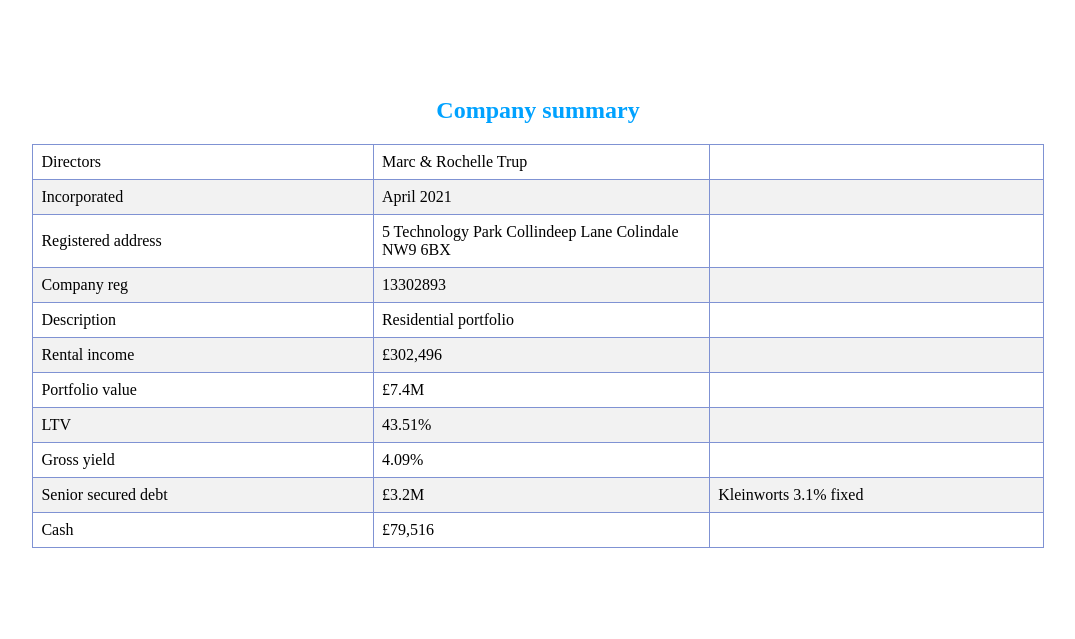
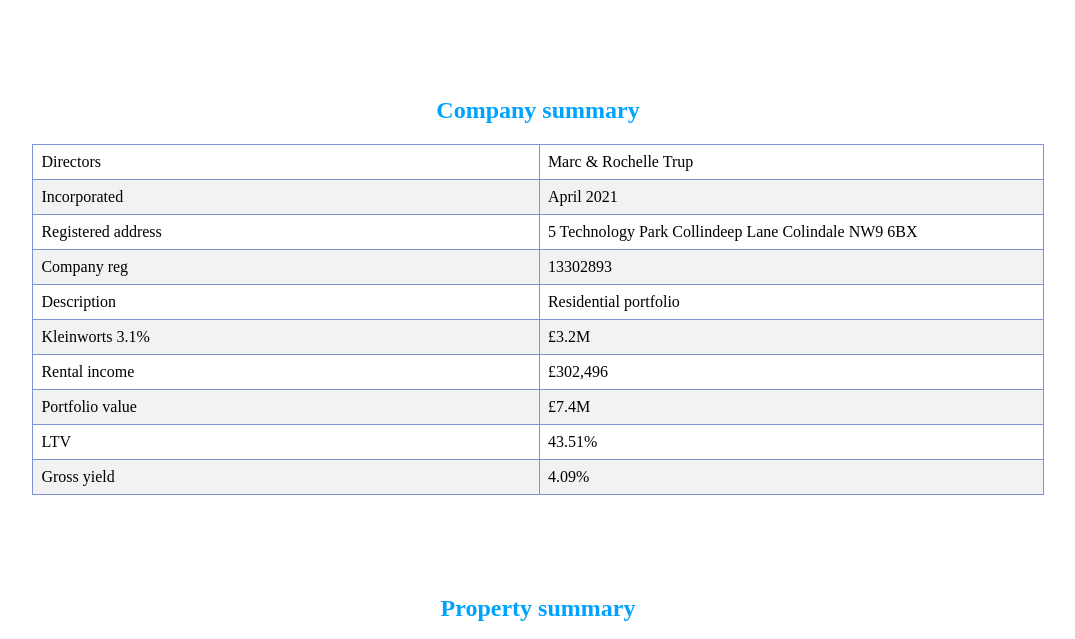
Before and after one commit to Azikcapital/.github.io, a plain HTML site: page index.html in a window 1280 px wide. Shown: the part 100-739 px from the top of the page, without its empty margins (102-1177 px from the left). Drawn offline with Linux system fonts and the light colour scheme.

Commit message:
Add files via upload

```diff
--- a/index.html
+++ b/index.html
@@ -81,53 +81,61 @@
         <tr>
             <td>Directors</td>
             <td>Marc & Rochelle Trup</td>
-            <td></td>
+
 
 
         </tr>
         <tr>
             <td>Incorporated</td>
             <td> April 2021</td>
-            <td></td>
+
 
         </tr>
         <tr>
             <td>Registered address</td>
             <td>5 Technology Park Collindeep Lane Colindale NW9 6BX</td>
-            <td></td>
+
 
         </tr>
         <tr>
             <td>Company reg</td>
             <td> 13302893</td>
-            <td></td>
+
 
         </tr>
 
         <tr>
             <td>Description</td>
             <td>Residential portfolio</td>
-            <td></td>
+
+
+        </tr>
+
+        <tr>
+            <td>Kleinworts 3.1% </td>
+            <td>£3.2M</td>
+
+
 
         </tr>
 
         <tr>
             <td>Rental income</td>
             <td>£302,496</td>
-            <td></td>
+
 
         </tr>
         <tr>
             <td>Portfolio value</td>
             <td>£7.4M</td>
-            <td></td>
+
 
 
         </tr>
         <tr>
             <td>LTV </td>
             <td>43.51%</td>
-            <td></td>
+
 
 
         </tr>
@@ -135,24 +143,12 @@
         <tr>
             <td>Gross yield </td>
             <td>4.09%</td>
-            <td></td>
 
-
-        </tr>
-        <tr>
-            <td>Senior secured debt </td>
-            <td>£3.2M</td>
-            <td>Kleinworts 3.1% fixed</td>
 
 
         </tr>
 
-        <tr>
-            <td>Cash</td>
-            <td>£79,516</td>
-            <td></td>
 
-        </tr>
 
 
 
@@ -167,7 +163,7 @@
             <td>Flat & house</td>
             <td>Value:£3.2M</td>
             <td>Rent:£137,400</td>
-            <td>Yield 4.3%</td>
+
 
         </tr>
         <tr>
@@ -176,7 +172,7 @@
             <td>House</td>
             <td>Value:£4.2M</td>
             <td>Rent:£165,096</td>
-            <td>Yield 3.9%</td>
+
         </tr>
 
 
```
